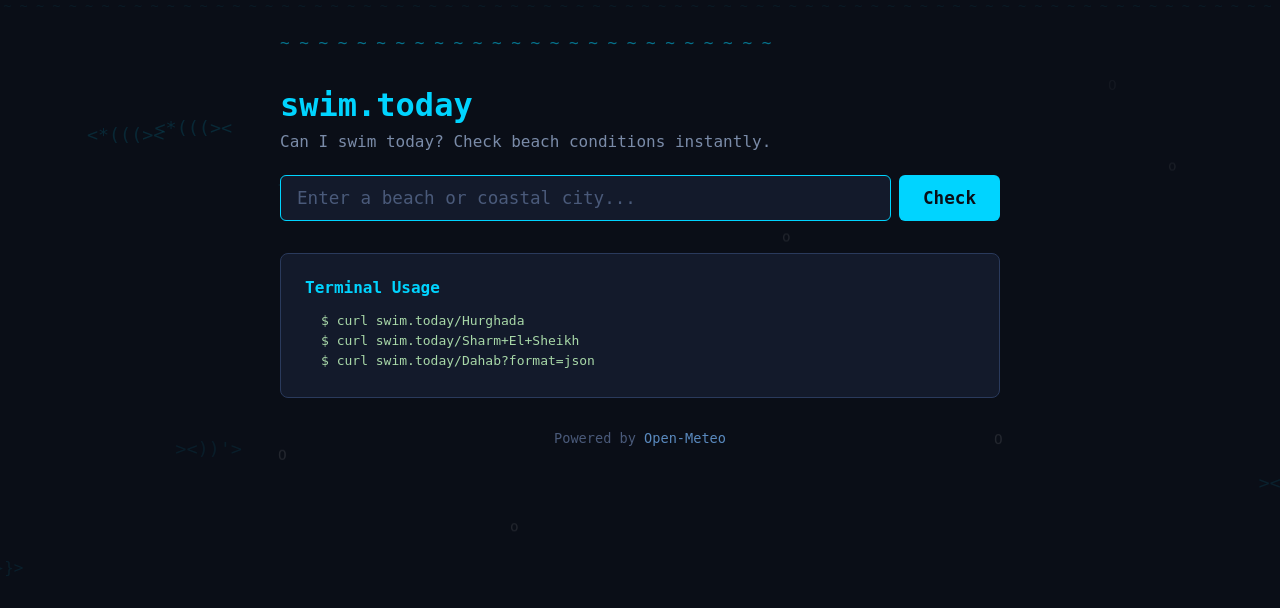
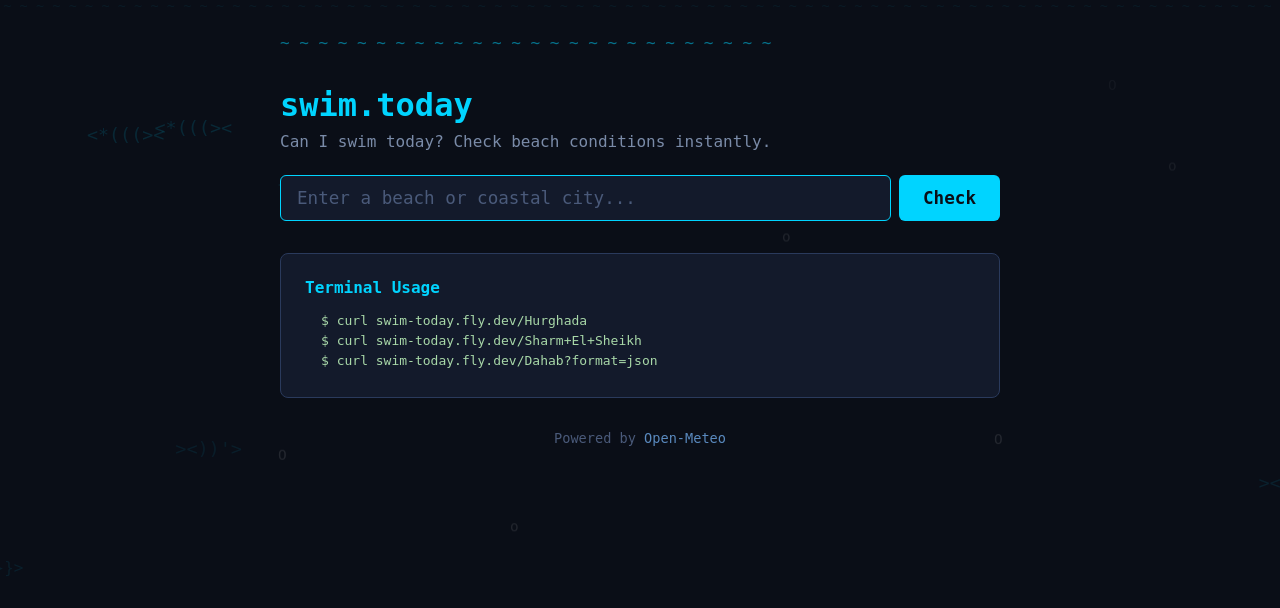
Before and after one commit to cyrilghali/swim.today, a Flask app: page / in a window 1280 px wide. Shown: the top 608 px of the page. Run offline with Flask 3, Linux system fonts and the light colour scheme; data that the repository does not hold is empty.

Commit message:
Update all curl URLs to swim-today.fly.dev and improve README art

```diff
--- a/app.py
+++ b/app.py
@@ -2,10 +2,10 @@
 swim-today: Can I swim today? Just like wttr.in but for swimming.
 
 Usage:
-    curl swim.today/Miami
-    curl swim.today/Barcelona
-    curl swim.today/Sydney?format=json
-    curl swim.today/Bali?format=short
+    curl swim-today.fly.dev/Miami
+    curl swim-today.fly.dev/Barcelona
+    curl swim-today.fly.dev/Sydney?format=json
+    curl swim-today.fly.dev/Bali?format=short
 """
 
 import json
@@ -209,10 +209,10 @@ def _not_coastal_response(location: str, fmt: str) -> Response:
             f"  swim.today only works for coastal cities and beaches.\n"
             f"  Try one of these instead:\n"
             f"\n"
-            f"    curl swim.today/Miami\n"
-            f"    curl swim.today/Barcelona\n"
-            f"    curl swim.today/Sydney\n"
-            f"    curl swim.today/Nice\n"
+            f"    curl swim-today.fly.dev/Miami\n"
+            f"    curl swim-today.fly.dev/Barcelona\n"
+            f"    curl swim-today.fly.dev/Sydney\n"
+            f"    curl swim-today.fly.dev/Nice\n"
             f"\n"
             f"  \033[2m><>  swim.today | Powered by Open-Meteo  <><\033[0m\n"
             f"\n"
@@ -285,9 +285,9 @@ def _render_terminal_home(cities: list[dict]) -> str:
 
     lines.append(f"  {D}{'-' * 62}{R}")
     lines.append("")
-    lines.append(f"  {B}Usage:{R}  curl swim.today/Hurghada")
-    lines.append(f"          curl swim.today/Sharm+El+Sheikh")
-    lines.append(f"          curl swim.today/Dahab?format=json")
+    lines.append(f"  {B}Usage:{R}  curl swim-today.fly.dev/Hurghada")
+    lines.append(f"          curl swim-today.fly.dev/Sharm+El+Sheikh")
+    lines.append(f"          curl swim-today.fly.dev/Dahab?format=json")
     lines.append("")
     lines.append(f"  {D}swim.today | Powered by Open-Meteo{R}")
     lines.append("")
--- a/templates/index.html
+++ b/templates/index.html
@@ -110,9 +110,9 @@
 
         <div class="usage">
             <h2>Terminal Usage</h2>
-            <code>$ curl swim.today/Hurghada</code>
-            <code>$ curl swim.today/Sharm+El+Sheikh</code>
-            <code>$ curl swim.today/Dahab?format=json</code>
+            <code>$ curl swim-today.fly.dev/Hurghada</code>
+            <code>$ curl swim-today.fly.dev/Sharm+El+Sheikh</code>
+            <code>$ curl swim-today.fly.dev/Dahab?format=json</code>
         </div>
 
         <div class="footer">
--- a/templates/report.html
+++ b/templates/report.html
@@ -295,7 +295,7 @@
 
         <div class="footer">
             <a href="/">swim.today</a> | Powered by <a href="https://open-meteo.com">Open-Meteo</a><br>
-            <code style="font-size: 0.8rem; color: #4a5a7a;">curl swim.today/{{ geo.name | replace(' ', '+') }}</code>
+            <code style="font-size: 0.8rem; color: #4a5a7a;">curl swim-today.fly.dev/{{ geo.name | replace(' ', '+') }}</code>
         </div>
     </div>
 
```
Also changed, not shown: README.md.
